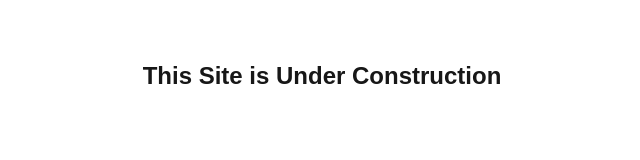
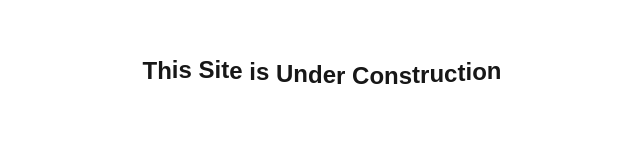
Before and after one commit to TheDAOS/protfolio-me, a Next.js app: page / in a window 1280 px wide. Shown: the part 166-326 px from the top of the page, without its empty margins (318-958 px from the left). Built offline with nearby package versions, Linux system fonts and the light colour scheme.

Commit message:
feat: Add framer-motion for animated text effect on Home page

```diff
--- a/app/page.tsx
+++ b/app/page.tsx
@@ -2,6 +2,7 @@
 
 import { useLottie } from "lottie-react";
 import * as cat from "@/lottie/cat.json";
+import { motion } from "framer-motion";
 
 const Home = () => {
   const options = {
@@ -12,9 +13,29 @@ const Home = () => {
 
   const { View } = useLottie(options);
 
+  const text = "This Site is Under Construction";
+  const characters = text.split("");
+
   return (
     <div className="flex justify-center items-center h-screen flex-col gap-4">
-      <h1 className="text-xl md:text-2xl font-extrabold"> This Site is Under Construction</h1>
+      <h1 className="text-xl md:text-2xl font-extrabold">
+        {characters.map((char, index) => (
+          <motion.span
+            key={index}
+            animate={{ y: [0, -6, 0] }}
+            transition={{
+              duration: 1.5,
+              repeat: Infinity,
+              repeatType: "loop",
+              ease: "easeInOut",
+              delay: index * 0.05,
+            }}
+            className="inline-block"
+          >
+            {char === " " ? "\u00A0" : char}
+          </motion.span>
+        ))}
+      </h1>
       {View}
     </div>
   );
--- a/package.json
+++ b/package.json
@@ -11,7 +11,9 @@
     "format:check": "prettier --check ."
   },
   "dependencies": {
+    "framer-motion": "^12.34.3",
     "lottie-react": "^2.4.1",
+    "motion": "^12.34.3",
     "next": "16.1.6",
     "react": "19.2.3",
     "react-dom": "19.2.3"
```
Also changed, not shown: 1 other file (tests, documents, lock files or other folders).
